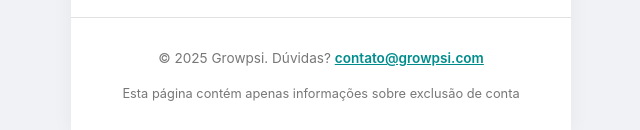
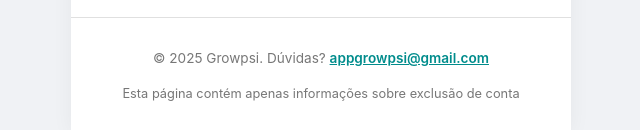
Before and after one commit to MadMaxMota/account_delete_growpsi, a plain HTML site: page index.html in a window 1280 px wide. Shown: the part 1089-1219 px from the top of the page, 319-959 px from the left. Drawn offline with Linux system fonts and the light colour scheme.

Commit message:
Update index.html

```diff
--- a/index.html
+++ b/index.html
@@ -237,7 +237,7 @@
         </div>
 
         <footer>
-            <p>© 2025 Growpsi. Dúvidas? <a href="mailto:appgrowpsi@gmail.com" class="highlight">contato@growpsi.com</a></p>
+            <p>© 2025 Growpsi. Dúvidas? <a href="mailto:appgrowpsi@gmail.com" class="highlight">appgrowpsi@gmail.com</a></p>
             <p style="margin-top: 15px; font-size: 0.8rem;">Esta página contém apenas informações sobre exclusão de conta</p>
         </footer>
     </div>
```
